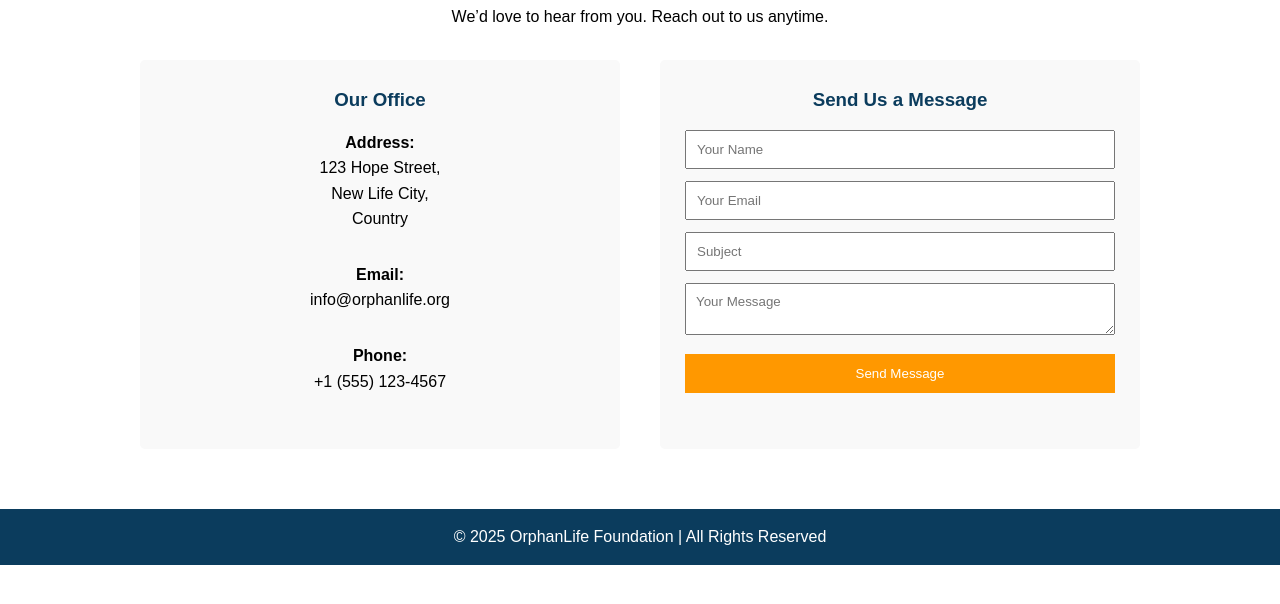
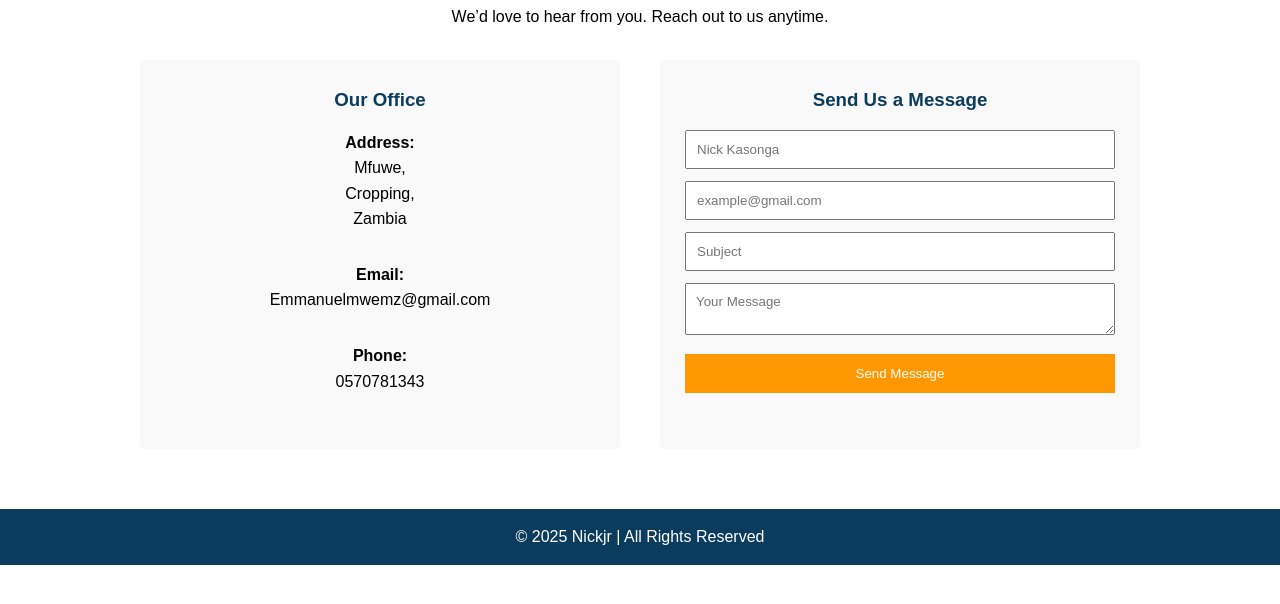
Before and after one commit to nickjr252/orphanage, a plain HTML site: page contact.html in a window 1280 px wide. Shown: the part 186-790 px from the top of the page. Drawn offline with Linux system fonts and the light colour scheme.

Commit message:
Update contact.html

```diff
--- a/contact.html
+++ b/contact.html
@@ -2,7 +2,7 @@
 <html lang="en">
 <head>
     <meta charset="UTF-8">
-    <title>Contact Us | OrphanLife</title>
+    <title>Contact Us | Lelani Onse</title>
     <link rel="stylesheet" href="style.css">
 </head>
 <body>
@@ -54,17 +54,17 @@
         <div class="contact-info">
             <h3>Our Office</h3>
             <p><strong>Address:</strong><br>
-                123 Hope Street,<br>
-                New Life City,<br>
-                Country
+                Mfuwe,<br>
+                Cropping,<br>
+                Zambia
             </p>
 
             <p><strong>Email:</strong><br>
-                info@orphanlife.org
+                Emmanuelmwemz@gmail.com
             </p>
 
             <p><strong>Phone:</strong><br>
-                +1 (555) 123-4567
+                0570781343
             </p>
         </div>
 
@@ -72,8 +72,8 @@
         <div class="contact-form">
             <h3>Send Us a Message</h3>
             <form>
-                <input type="text" placeholder="Your Name" required>
-                <input type="email" placeholder="Your Email" required>
+                <input type="text" placeholder="Nick Kasonga" required>
+                <input type="email" placeholder="example@gmail.com" required>
                 <input type="text" placeholder="Subject">
                 <textarea placeholder="Your Message" required></textarea>
                 <button type="submit">Send Message</button>
@@ -85,7 +85,7 @@
 
 <!-- Footer -->
 <footer class="footer">
-    <p>© 2025 OrphanLife Foundation | All Rights Reserved</p>
+    <p>© 2025 Nickjr | All Rights Reserved</p>
 </footer>
 
 </body>
```
